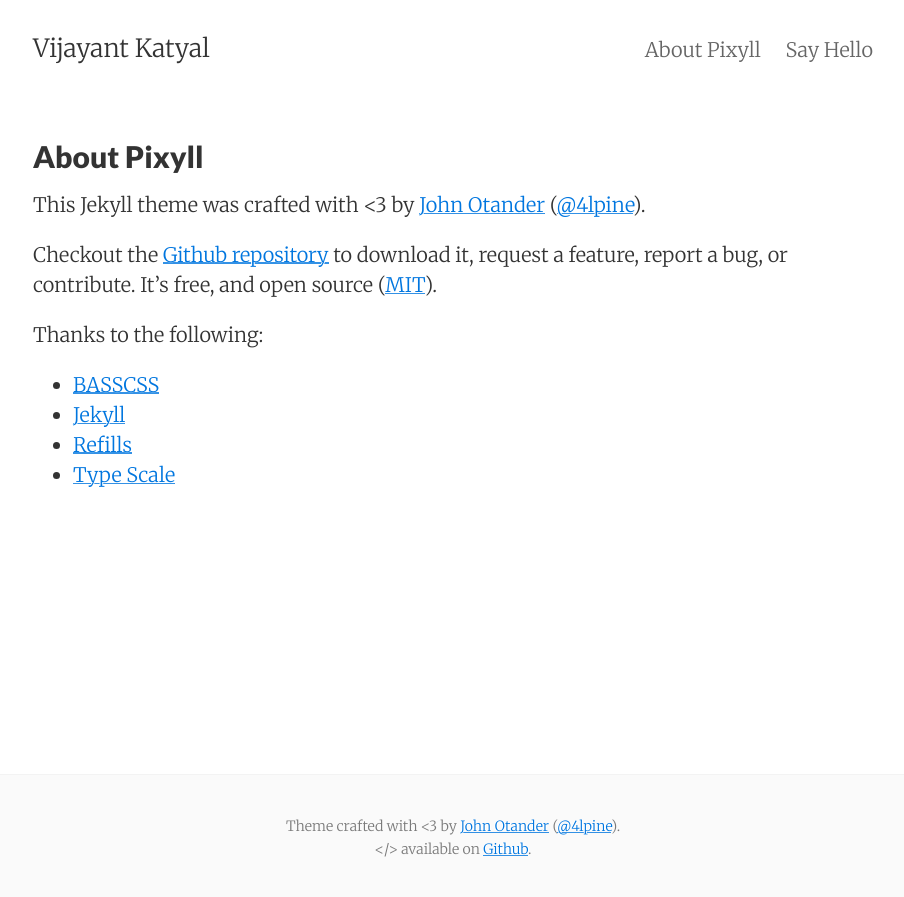
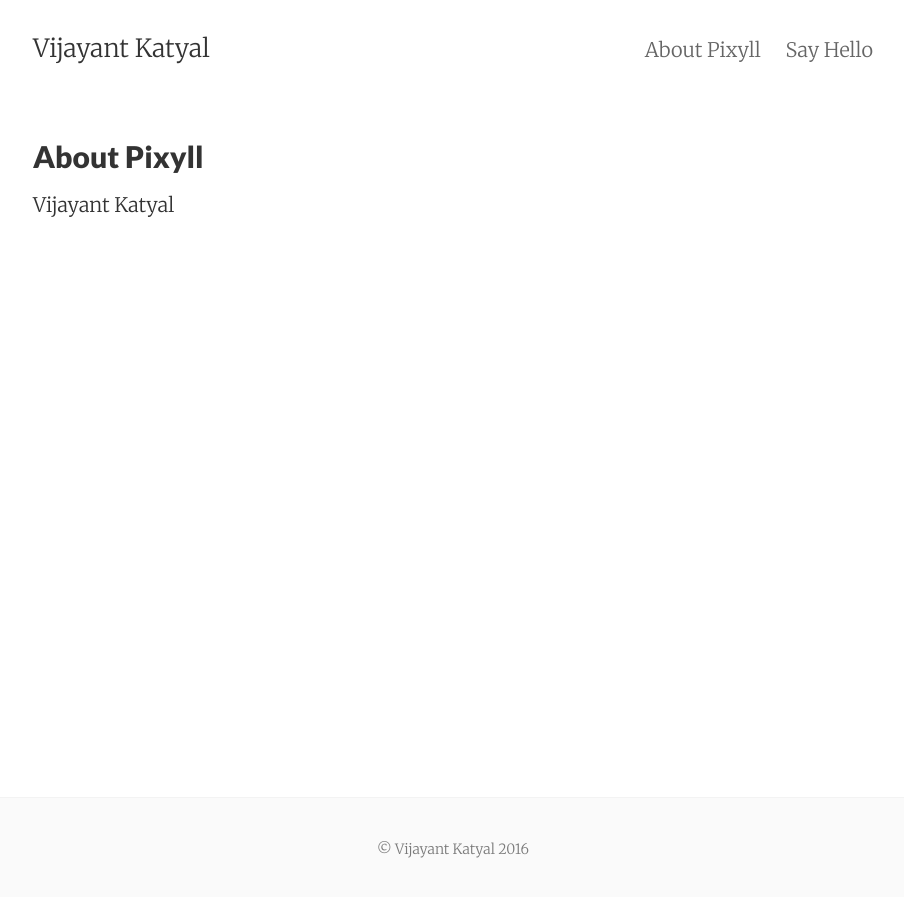
Before and after one commit to vijayantkatyal/vijayantkatyal.github.io, a Jekyll site: the page built from about.md, in a window 1280 px wide. Shown: the top 897 px of the page, without its empty margins (187-1091 px from the left). Built offline with Jekyll 4.4.1, drawn with Linux system fonts in a browser that asks for light colours.

Commit message:
Configuration Changes

```diff
--- a/_config.yml
+++ b/_config.yml
@@ -18,8 +18,8 @@ bing_verification:
 
 # Optional features
 animated:             false
-show_related_posts:   true
-show_post_footers:    true
+show_related_posts:   false
+show_post_footers:    false
 show_social_icons:    false
 ajaxify_contact_form: false
 enable_mathjax: false
@@ -128,7 +128,7 @@ read-time: false
 show-tags: true
 
 # show author block at the end of a post ?
-show-author: true
+# show-author: true
 
 # show next & prev links in blog post?
 blog-nav-links: false
--- a/_includes/footer.html
+++ b/_includes/footer.html
@@ -1,8 +1,7 @@
 <footer class="center">
   <div class="measure">
     <small>
-      Theme crafted with &lt;3 by <a href="http://johnotander.com">John Otander</a> (<a href="https://twitter.com/4lpine">@4lpine</a>).<br>
-      &lt;/&gt; available on <a href="https://github.com/johnotander/pixyll">Github</a>.
+      &copy; Vijayant Katyal 2016
     </small>
   </div>
 </footer>
--- a/_layouts/post.html
+++ b/_layouts/post.html
@@ -2,10 +2,10 @@
 layout: default
 ---
 
-{% assign minutes = content | strip_html | number_of_words | divided_by: 180 %}
+<!--{% assign minutes = content | strip_html | number_of_words | divided_by: 180 %}
 {% if minutes == 0 %}
 {% assign minutes = 1 %}
-{% endif %}
+{% endif %}-->
 
 <div class="post-header mb2">
   <h1>{{ page.title }}</h1>
--- a/about.md
+++ b/about.md
@@ -5,16 +5,4 @@ permalink: /about/
 tags: about
 ---
 
-This Jekyll theme was crafted with <3 by [John Otander](http://johnotander.com)
-([@4lpine](https://twitter.com/4lpine)).
-
-Checkout the [Github repository](https://github.com/johnotander/pixyll) to download it,
-request a feature, report a bug, or contribute. It's free, and open source
-([MIT](http://opensource.org/licenses/MIT)).
-
-Thanks to the following:
-
-* [BASSCSS](http://basscss.com)
-* [Jekyll](http://jekyllrb.com)
-* [Refills](http://refills.bourbon.io/)
-* [Type Scale](http://type-scale.com/)
+Vijayant Katyal
```
Also changed, not shown: _includes/post_footer.html (+3 -4 lines), images/me.jpeg (deleted), images/me.jpg (added).
